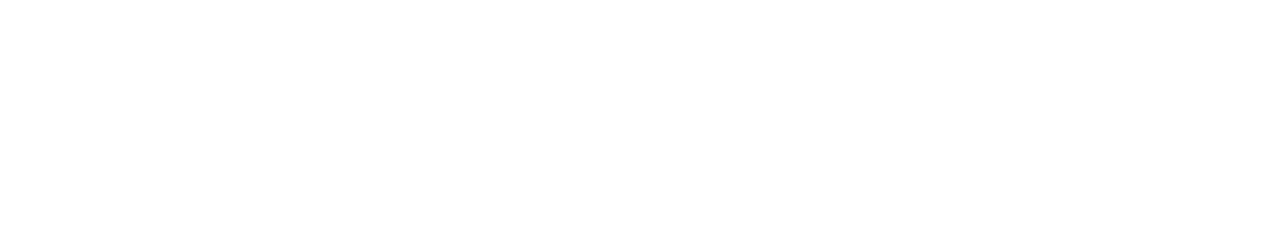
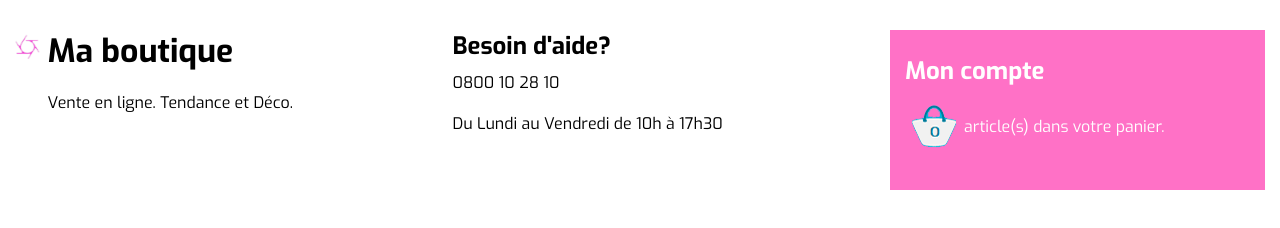
Before and after one commit to DfrtJulien/TP03LePoleS, a plain HTML site: page index.html in a window 1280 px wide. Drawn offline with Linux system fonts and the light colour scheme.

Commit message:
header fini en responsive

```diff
--- a/css/style.css
+++ b/css/style.css
@@ -0,0 +1,85 @@
+@import url('https://fonts.googleapis.com/css2?family=Exo:ital,wght@0,100..900;1,100..900&display=swap');
+
+*{
+    margin: 0;
+    padding: 0;
+    box-sizing: border-box;
+    font-family: "Exo", sans-serif;
+}
+
+.col-xs {
+    width: 30%;
+}
+
+.col-s {
+    width: 48%;
+}
+
+.col-m {
+    width: 78%;
+}
+
+.col-l {
+    width: 98%;
+}
+
+.flex-sm {
+    display: flex;
+    align-items: center;
+}
+
+header {
+    padding: 15px;
+}
+
+header h1, header p {
+    padding: 10px 0;
+}
+
+header div {
+    margin: 15px 0;
+}
+
+.logo {
+    width: 25px;
+    height: 25px;
+}
+
+.active {
+    background-color: rgb(255, 113, 198);
+    color: white;
+    padding: 25px 15px;
+}
+
+.active p {
+    margin-left: 5px;
+}
+
+@media screen and (min-width: 768px){
+
+    header {
+        display: flex;
+        justify-content: space-between;
+    }
+
+    .col-l {
+        width: 30%;
+    }
+
+    .flex-l {
+        display: flex;
+    }
+
+    .logo {
+        margin-top: 1%;
+        margin-right: 2%;
+    }
+
+    .tittle-container {
+        margin: 0;
+    }
+
+    header h1 {
+        padding-top: 0;
+    }
+}
--- a/index.html
+++ b/index.html
@@ -7,6 +7,26 @@
     <title>Azzaro</title>
 </head>
 <body>
-
+    <header>
+        <div class="col-l flex-l">
+            <img src="img/logo.png" class="logo" alt="Logo Azzaro">
+            <div class="tittle-container">
+                <h1>Ma boutique</h1>
+                <p>Vente en ligne. Tendance et Déco.</p>
+            </div>
+        </div>
+        <div class="col-l">
+            <h2>Besoin d'aide?</h2>
+            <p>0800 10 28 10</p>
+            <p>Du Lundi au Vendredi de 10h à 17h30</p>
+        </div>
+        <div class="col-l active">
+            <h2>Mon compte</h2>
+            <div class="flex-sm">
+                <img src="img/article.png" alt="Logo Panier">
+                <p>article(s) dans votre panier.</p>
+            </div>
+        </div>
+    </header>
 </body>
 </html>
```
